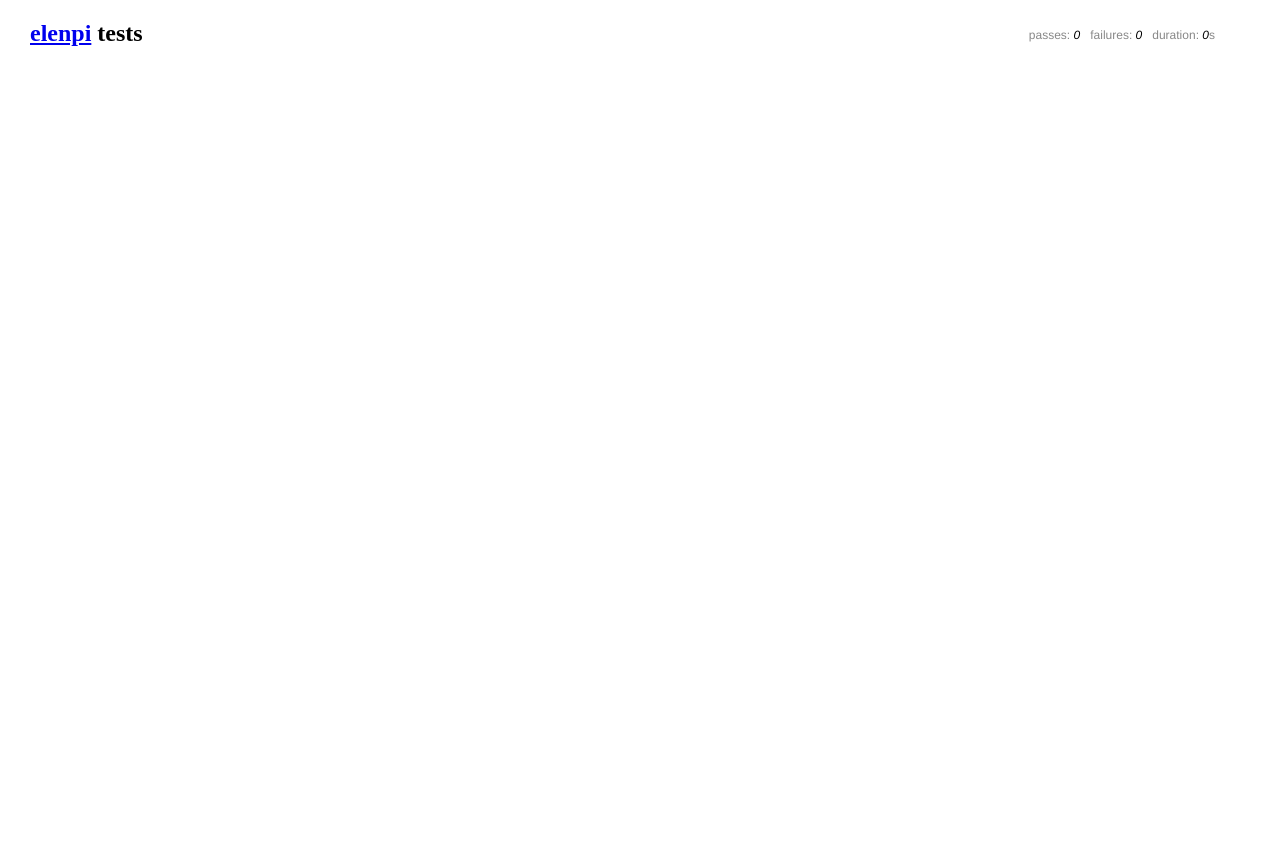
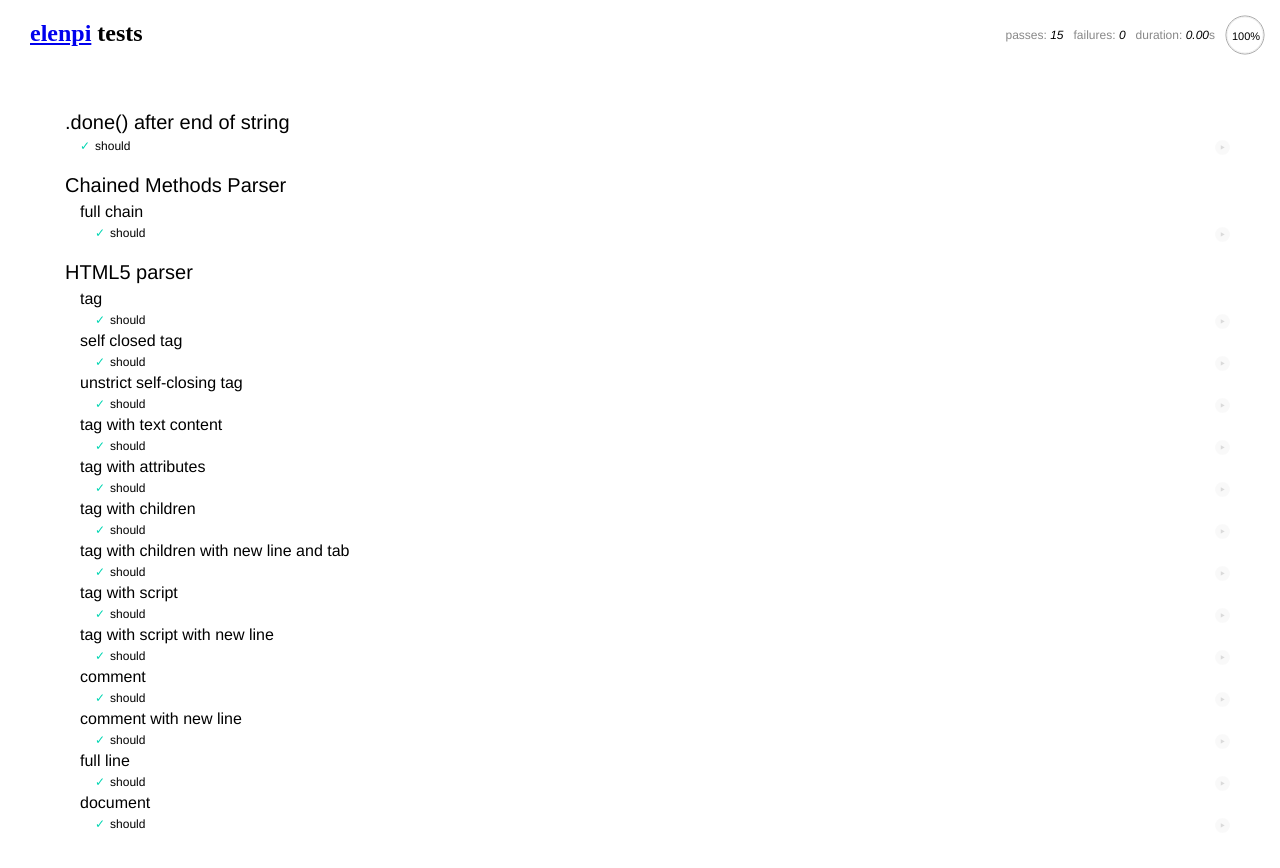
Before and after one commit to nomocas/elenpi, a website with bundled scripts: page index.html in a window 1280 px wide. Before the commit the page ends 800 px from the top, so only its background shows below. Built offline with nearby package versions, Linux system fonts and the light colour scheme.

Commit message:
debug late call + add test cases + make test cases workable in browser

```diff
--- a/bower.json
+++ b/bower.json
@@ -1,7 +1,7 @@
 {
   "name": "elenpi",
   "main": "index.js",
-  "version": "0.2.0",
+  "version": "0.2.2",
   "authors": [
     "Gilles Coomans <gilles.coomans@gmail.com>"
   ],
--- a/index.html
+++ b/index.html
@@ -15,12 +15,16 @@
     ;
     </style>
     <script type="text/javascript" src="./index.js"></script>
+    <script type="text/javascript" src="./lib/chained-methods-parser.js"></script>
+    <script type="text/javascript" src="./lib/html-parser.js"></script>
     <script src="./test/chai.js"></script>
     <script src="./test/mocha.js"></script>
     <script>
     mocha.setup('bdd');
     </script>
     <script src="./test/test.js"></script>
+    <script src="./test/chained-method-parser.js"></script>
+    <script src="./test/html-parser.js"></script>
     <script>
     window.onload = function() {
         mocha.run()
--- a/index.js
+++ b/index.js
@@ -5,12 +5,16 @@
         if (typeof rule === 'string')
             rule = parser.rules[rule];
         var rules = rule._queue;
-        for (var i = 0, len = rules.length; i < len && string; ++i) {
+        // console.log('will execute : ', rules);
+        for (var i = 0, len = rules.length; i < len /*&& string*/ ; ++i) {
             var current = rules[i];
             if (current.__lexer__)
                 string = exec(string, current, descriptor, parser);
             else // is function
+            {
+                // console.log('is fonction : ', current._hello_);
                 string = current.call(parser, string, descriptor);
+            }
             if (string === false)
                 return false;
         }
@@ -39,6 +43,11 @@
         //
         regExp: function(reg, optional, as) {
             return this.done(function(string, descriptor) {
+                if (!string)
+                    if (optional)
+                        return string;
+                    else
+                        return false;
                 var cap = reg.exec(string);
                 if (cap) {
                     if (as) {
@@ -56,6 +65,8 @@
         },
         char: function(test, optional) {
             return this.done(function(string, descriptor) {
+                if (!string)
+                    return false;
                 if (string[0] === test)
                     return string.substring(1);
                 if (optional)
@@ -103,6 +114,8 @@
                 as = null;
             }
             return this.done(function(string, descriptor) {
+                if (!string)
+                    return string;
                 var newDescriptor = as ? (this.createDescriptor ? this.createDescriptor() : {}) : descriptor,
                     res = exec(string, rule, newDescriptor, this);
                 if (res !== false) {
@@ -119,6 +132,8 @@
                 as = null;
             }
             return this.done(function(string, descriptor) {
+                if (!string)
+                    return false;
                 var count = 0;
                 while (count < rules.length) {
                     var newDescriptor = as ? (this.createDescriptor ? this.createDescriptor() : {}) : descriptor,
@@ -136,6 +151,8 @@
         rule: function(name) {
             var rule;
             return this.done(function(string, descriptor) {
+                if (!string)
+                    return false;
                 if (!rule) {
                     rule = this.rules[name];
                     if (!rule)
@@ -152,12 +169,24 @@
         },
         space: function(needed) {
             return this.done(function(string, descriptor) {
+                if (!string)
+                    if (needed)
+                        return false;
+                    else
+                        return string;
                 var cap = (this.rules.space || defaultSpaceRegExp).exec(string);
                 if (cap)
                     return string.substring(cap[0].length);
                 else if (needed)
                     return false;
                 return string;
+            });
+        },
+        end: function(needed) {
+            return this.done(function(string, descriptor) {
+                if (!string || !needed)
+                    return string;
+                return false;
             });
         }
     };
--- a/lib/chained-methods-parser.js
+++ b/lib/chained-methods-parser.js
@@ -2,9 +2,11 @@
  * For parsing strings like :
  * click ( '12', 14, true, blur(2, 4, hello( false).foo())). bar(12345)
  */
+(function() {
+    if (typeof require !== 'undefined')
+        elenpi = require('../index.js');
 
-var elenpi = require('../index.js'),
-    r = elenpi.r,
+    var r = elenpi.r,
         Parser = elenpi.Parser;
 
     var rules = {
@@ -45,5 +47,9 @@ var rules = {
                 .regExp(/^\s*\)/)
             )
     };
-
-module.exports = new Parser(rules, 'calls');
+    var parser = new Parser(rules, 'calls');
+    if (typeof module !== 'undefined' && module.exports)
+        module.exports = parser;
+    else
+        this.chainedMethodParser = parser;
+})()
--- a/lib/html-parser.js
+++ b/lib/html-parser.js
@@ -2,9 +2,11 @@
  * For parsing html5/xml.
  *
  */
+(function() {
+	if (typeof require !== 'undefined')
+		elenpi = require('../index.js');
 
-var elenpi = require('../index.js'),
-	r = elenpi.r,
+	var r = elenpi.r,
 		Parser = elenpi.Parser;
 
 	var rules = {
@@ -81,5 +83,9 @@ var rules = {
 				return string.substring(index + 9);
 			})
 	};
-
-module.exports = new Parser(rules, 'document');
+	var parser = new Parser(rules, 'document');
+	if (typeof module !== 'undefined' && module.exports)
+		module.exports = parser;
+	else
+		this.htmlParser = parser;
+})()
--- a/package.json
+++ b/package.json
@@ -1,6 +1,6 @@
 {
   "name": "elenpi",
-  "version": "0.2.1",
+  "version": "0.2.2",
   "description": "Small Lexer/Parser tool.",
   "main": "index.js",
   "directories": {
--- a/test/chained-method-parser.js
+++ b/test/chained-method-parser.js
@@ -5,6 +5,8 @@
 if (typeof require !== 'undefined')
 	var chai = require("chai"),
 		parser = require("../lib/chained-methods-parser.js");
+else
+	var parser = chainedMethodParser;
 
 var expect = chai.expect;
 
--- a/test/html-parser.js
+++ b/test/html-parser.js
@@ -5,6 +5,9 @@
 if (typeof require !== 'undefined')
 	var chai = require("chai"),
 		parser = require("../lib/html-parser.js");
+else
+	var parser = htmlParser;
+
 
 var expect = chai.expect;
 
--- a/test/test.js
+++ b/test/test.js
@@ -4,10 +4,42 @@
  */
 if (typeof require !== 'undefined')
 	var chai = require("chai"),
-		elenpi = require("../index");
+		elenpi = require("../index"),
+		r = elenpi.r;
+else
+	var r = elenpi.r;
 
 var expect = chai.expect;
 
-describe(".after()", function() {
+describe(".done() after end of string", function() {
+
+
+	var rules = {
+		filters: r()
+			.space()
+			.zeroOrMore('filters',
+				r().regExp(/^[\w-_]+/, false, 'method'),
+				r().regExp(/^\s*\.\s*/)
+			)
+			.done(function(string, descriptor) {
+				descriptor.decorated = true;
+				return string;
+			})
+	};
+
+	var parser = new elenpi.Parser(rules, 'filters');
+
+	var res = parser.parse('hello.world');
+
+	it("should", function() {
+		expect(res).to.deep.equals({
+			"filters": [{
+				method: "hello"
+			}, {
+				method: "world"
+			}],
+			decorated: true
+		});
+	});
 
 });
```
Lines whose indentation alone changed are shown as unchanged.
